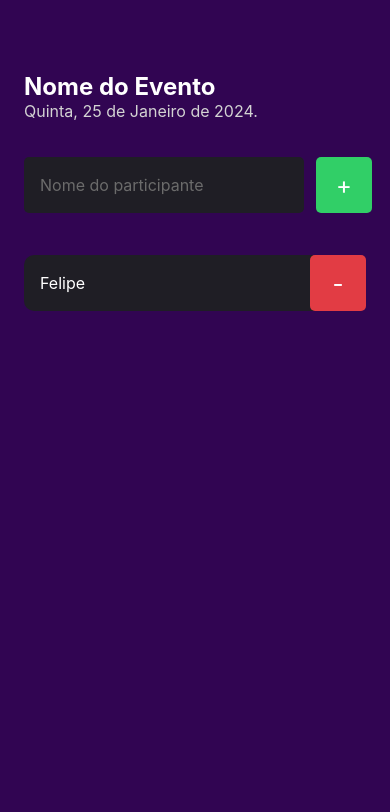
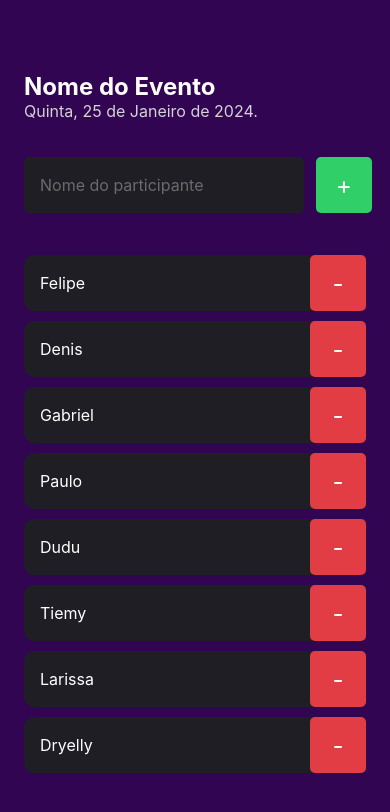
Before and after one commit to Cavallox/projeto-ReactNative, a React Native app: screen / in a window 390 px wide. Shown: the top 812 px of the page. Built offline with nearby package versions, Linux system fonts and the light colour scheme.

Commit message:
key, scrollView

```diff
--- a/src/screens/Home/index.tsx
+++ b/src/screens/Home/index.tsx
@@ -1,14 +1,31 @@
-import { Text, TextInput, TouchableOpacity, View } from "react-native";
+import {
+  Text,
+  TextInput,
+  TouchableOpacity,
+  View,
+  ScrollView,
+} from "react-native";
 import { Participant } from "../../components/Participant";
 import { styles } from "./styles";
 
 export function Home() {
+  const participants = [
+    "Felipe",
+    "Denis",
+    "Gabriel",
+    "Paulo",
+    "Dudu",
+    "Tiemy",
+    "Larissa",
+    "Dryelly",
+  ];
+
   function handleParticipantAdd() {
     console.log("Você clicou no botão de adicionar!");
   }
 
-  function handleParticipantRemove(name: string){
-    console.log(`Você removeu o participante ${name}`) ;
+  function handleParticipantRemove(name: string) {
+    console.log(`Você removeu o participante ${name}`);
   }
 
   return (
@@ -24,12 +41,23 @@ export function Home() {
           placeholderTextColor="#6b6b6b"
         />
 
-        <TouchableOpacity style={styles.button} onPress={handleParticipantRemove}>
+        <TouchableOpacity
+          style={styles.button}
+          onPress={handleParticipantRemove}
+        >
           <Text style={styles.buttonText}>+</Text>
         </TouchableOpacity>
       </View>
-      <Participant name='Felipe' onRemove={() => handleParticipantRemove("Felipe")}/>
 
+      <ScrollView>
+        {participants.map((participant) => (
+          <Participant
+            key={participant}
+            name={participant}
+            onRemove={() => handleParticipantRemove("Felipe")}
+          />
+        ))}
+      </ScrollView>
     </View>
   );
 }
```
